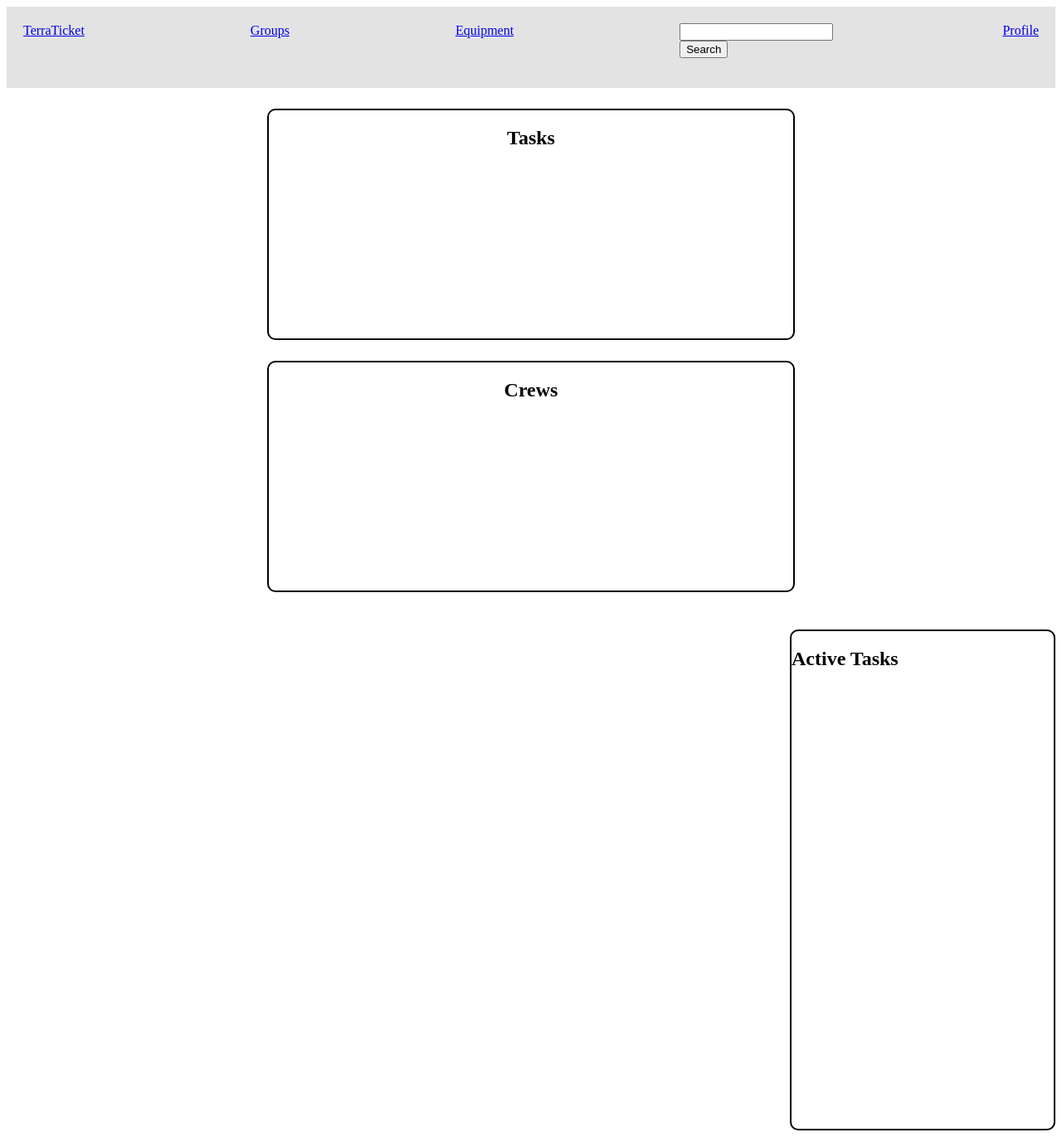
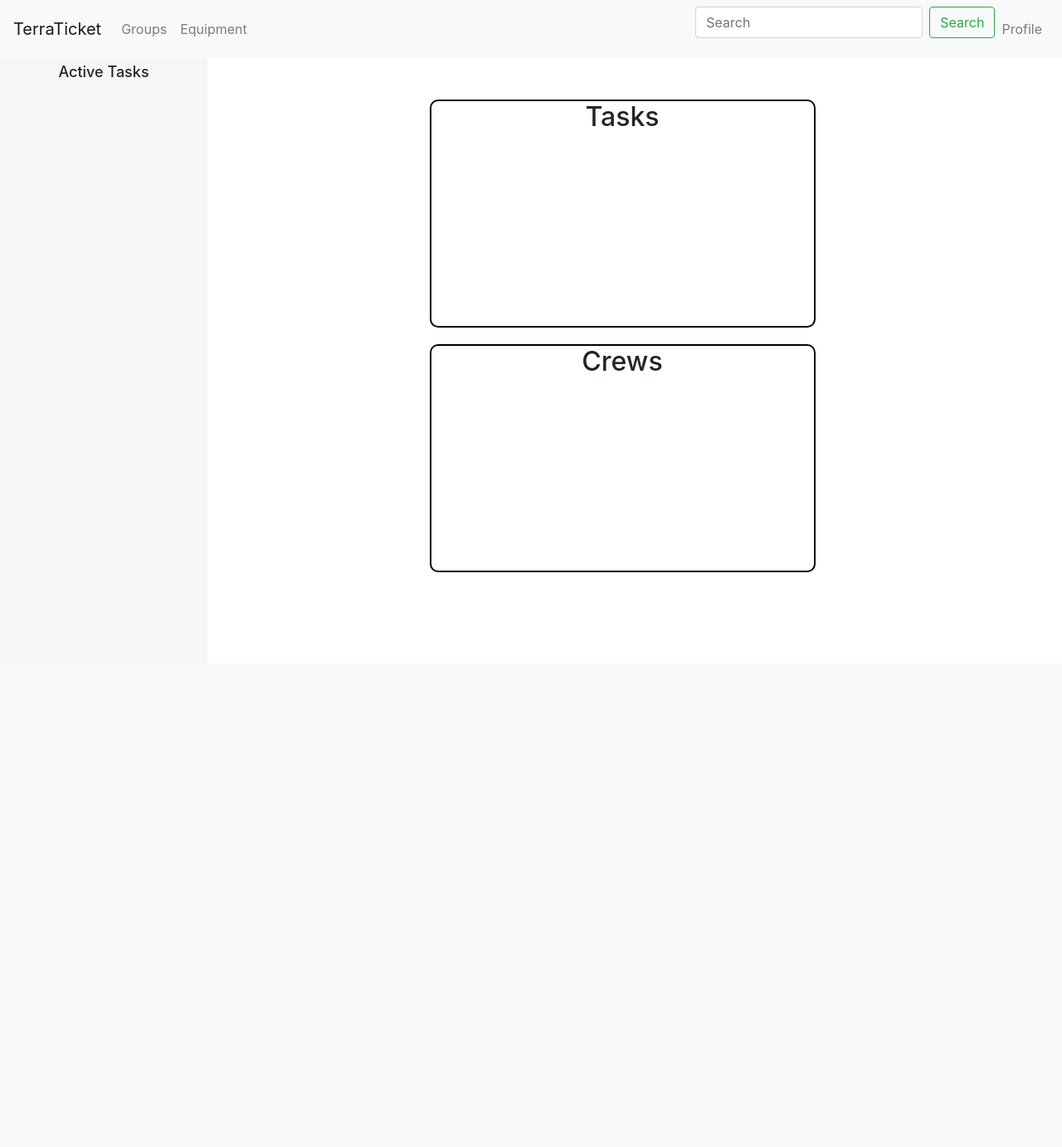
Before and after one commit to moored28/SeniorProject, a Django app: page /basic/homepage/ in a window 1280 px wide. Shown: the whole page at 83% size. After the commit the page ends 690 px from the top, so only its background shows below. Run offline with Django 5.2, Linux system fonts and the light colour scheme; data that the repository does not hold is empty; parts of the project's set-up code (start-up, migrations or seed data) failed here and were passed over; some libraries are stand-ins or nearby versions.

Commit message:
CSS changes to accodate data
Scroll features on divs, Created Sidebar to display active tasks, Navbar continuity with other pages

```diff
--- a/basic/templates/basic/homepage.html
+++ b/basic/templates/basic/homepage.html
@@ -1,87 +1,112 @@
 <html lang="en">
 <head>
+<link href="https://maxcdn.bootstrapcdn.com/bootstrap/4.5.2/css/bootstrap.min.css" rel="stylesheet">
   <style>
-    .navbar-nav {
-      display: flex;
-      flex-direction: row;
-      background-color: #e3e3e3;
-      gap: 200px;
-      padding: 20px 20
+
+  .navbar {
+        margin-bottom: 100px;
       }
 
-    .container {
-      display: flex;
-      justify-content: center;
+        /* Sidebar styling */
+        .sidebar {
+            width: 250px;
+            background-color: #f6f6f6;
+            padding: 20px;
+            position: fixed;
+            top: 0;
+            left: 0;
+            bottom: 0;
+            height: 100vh;
+            text-align: center;
+            overflow: scroll;
+            overflow-x: hidden;
+
         }
 
-    .box {
-      width: 1000px;
+
+        .main-content {
+            margin-left: 250px;
+            padding: 20px;
+        }
+
+        .box1 {
+            width: 100%;
             height: 275px;
             border: 2px solid black;
             border-radius: 10px;
-      margin: auto;
-      margin-top: 25px;
             margin-bottom: 20px;
-      width: 50%;
             text-align: center;
+            margin-top: 100px;
+            margin-left: 50%;
+            overflow: scroll;
+            overflow-x: hidden;
         }
 
-    .vertical-box {
-      width: 25%; /* Adjust the width as needed */
-      height: 600px; /* Adjust the height as needed */
+        .box2 {
+            width: 100%;
+            height: 275px;
             border: 2px solid black;
             border-radius: 10px;
-      margin-top: 25px;
             margin-bottom: 20px;
-      margin-left: 20px; /* Adjust margin as needed */
-      float: right; /* Align to the right */
+            text-align: center;
+            margin-left: 50%;
+            overflow: scroll;
+            overflow-x: hidden;
+
+        }
+
+
+        nav.navbar {
+            margin-bottom: 20px;
+
+        }
+
+
+        @media (max-width: 768px) {
+            .sidebar {
+                position: relative;
+                width: 100%;
+                height: auto;
+                margin-bottom: 20px;
+            }
+            .main-content {
+                margin-left: 0;
+            }
         }
     </style>
 </head>
 <body>
 
-<nav class="navbar navbar-expand-lg navbar-light bg-light">
-      <ul class="navbar-nav me-auto">
-          <a class="nav-link" href="#">TerraTicket</a>
+<nav class="navbar navbar-expand-lg navbar-light bg-light fixed-top">
+    <a class="navbar-brand" href="#">TerraTicket</a>
+    <div class="collapse navbar-collapse" id="navbarNav">
+        <ul class="navbar-nav">
+            <li class="nav-item">
                 <a class="nav-link" href="#">Groups</a>
-          <a class="nav-link" href="#">Equipment</a>
-            <form class="d-flex">
-                <input class="form-control me-2" type="search" placeholder="" aria-label="Search">
-                <button class="btn btn-outline-success" type="submit">Search</button>
+            </li>
+            <li class="nav-item">
+                <a class="nav-link" href="tasks/equipment.html">Equipment</a>
+            </li>
+        </ul>
+        <form class="form-inline ml-auto">
+            <input class="form-control mr-sm-2" type="search" placeholder="Search" aria-label="Search">
+            <button class="btn btn-outline-success my-2 my-sm-0" type="submit">Search</button>
         </form>
+        <ul class="navbar-nav">
+            <li class="nav-item">
                 <a class="nav-link" href="#">Profile</a>
+            </li>
         </ul>
-    </div>
     </div>
 </nav>
 
-
-<!-- Display Unnasigned Tasks -->
-<div class="box" id="box1">
-    <h2>Tasks</h2>
-    {% for task in task %}
-      <li>{{ task.name }}</li>
-    {% endfor %}
-  </div>
-
-<!-- Display Crewss and their tasks asigned -->
-<div class="box" id="box2">
-  <h2>Crews</h2>
+<!-- Sidebar -->
+<div class="sidebar">
+<h1>.</h1>
+  <h2 style="font-size: large;">Active Tasks</h2>
+  <p> </p>
   {% for crew in crew %}
-  <h3>{{ crew.crewName }}</h3>
-    <ul>
-      {% for task in crew.task_set.all %}
-          <li>{{ task.name }} - {{ task.dueDate }}</li>
-      {% endfor %}
-    </ul>
-  {% endfor %}
-</div>
-
- <!-- Display Taks Actively being worked by group -->
-<div class="vertical-box" id="vertical-box">
-  <h2>Active Tasks</h2>
-  {% for crew in crew %}
-  <h3>{{ crew.crewName }}</h3>
+  <h3 style="font-size: medium;">{{ crew.crewName }}</h3>
     <ul>
       {% for task in crew.task_set.all %}
         {% if task.status == 1 %}
@@ -92,7 +117,42 @@
   {% endfor %}
 </div>
 
+<!-- Main Content -->
+<div class="main-content">
+
+    <!-- Tasks Box -->
+    <div class="container">
+        <div class="row">
+            <div class="col-md-6">
+                <div class="box1" id="box1">
+                    <h2>Tasks</h2>
+                        {% for task in task %}
+                        <li>{{ task.name }}</li>
+                        {% endfor %}
+                </div>
+            </div>
+        </div>
+
+        <!-- Crews Box -->
+        <div class="row">
+            <div class="col-md-6">
+                <div class="box2" id="box2">
+                    <h2>Crews</h2>
+                     {% for crew in crew %}
+                    <h3 style="font-size: large;">{{ crew.crewName }}</h3>
+                     <ul>
+                    {% for task in crew.task_set.all %}
+                     <li>{{ task.name }} - {{ task.dueDate }}</li>
+                    {% endfor %}
+                    </ul>
+                    {% endfor %}
+                </div>
+            </div>
+        </div>
+    </div>
+</div>
+
 <!-- Bootstrap JS (optional, if you need dropdowns or other interactive features) -->
-<script src="https://cdn.jsdelivr.net/npm/bootstrap@5.3.0-alpha1/dist/js/bootstrap.bundle.min.js" integrity="sha384-x4y9Bu0lfqK4kR/2GGhhVgnsck/JiO9+M6B5O/AgHnL9yfgL+ThZ2A4xIv2WA2m9" crossorigin="anonymous"></script>
+<script src="https://maxcdn.bootstrapcdn.com/bootstrap/4.5.2/js/bootstrap.min.js"></script>
 </body>
 </html>
```
Lines whose indentation alone changed are shown as unchanged.
